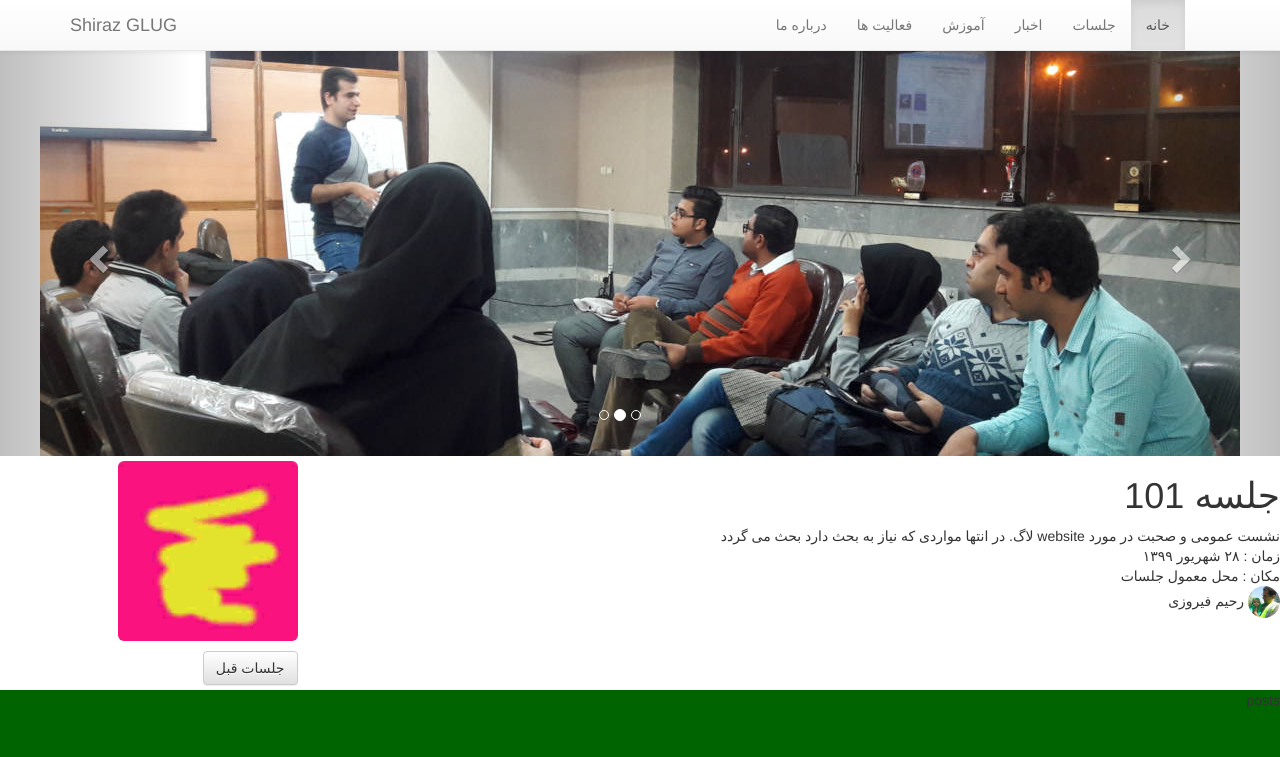
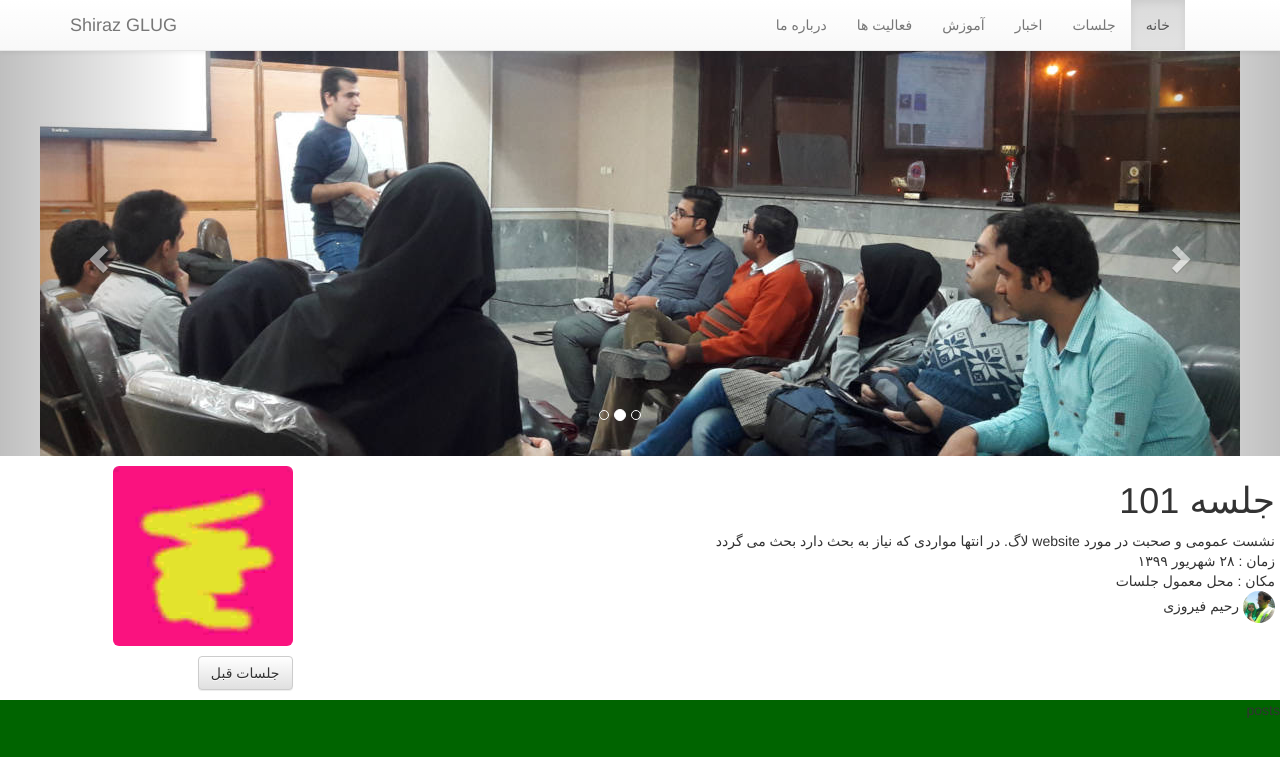
Before and after one commit to shirazlug/shirazlug, a Jekyll site: the page built from index.html, in a window 1280 px wide and 900 px high. Shown: the top 757 px of the window. Built offline with Jekyll 4.4.1, drawn with Linux system fonts in a browser that asks for light colours.

Commit message:
Update meeting.html

```diff
--- a/_includes/meeting.html
+++ b/_includes/meeting.html
@@ -1,5 +1,6 @@
 <div class="row">
 <div class="col-md-3">
+  <div style="padding:5px;">
   <div style="margin: 5px auto;">
   {% if site.data.meeting.image %}
   <img style="width: 180px; height: 180px;" class="img-rounded" src="{{"files/meeting/" | prepend: site.baseurl | append: site.data.metting.image }}">
@@ -8,9 +9,11 @@
   {% endif %}
   </div>
   <a style="margin: 5px auto;" class="btn btn-default" href="#" role="button">جلسات قبل</a>
+  </div>
 </div>
 
 <div class="col-md-9">
+  <div style="padding:5px;">
   <h1>{{ site.data.meeting.title }}</h1>
   <div>{{ site.data.meeting.description }}</div>
   <div> زمان : {{ site.data.meeting.date }}</div>
@@ -31,7 +34,7 @@
       site.data.meeting.author
     {% endif %}
   {% endif %}
-
+  </div>
 </div>
 
 
```
